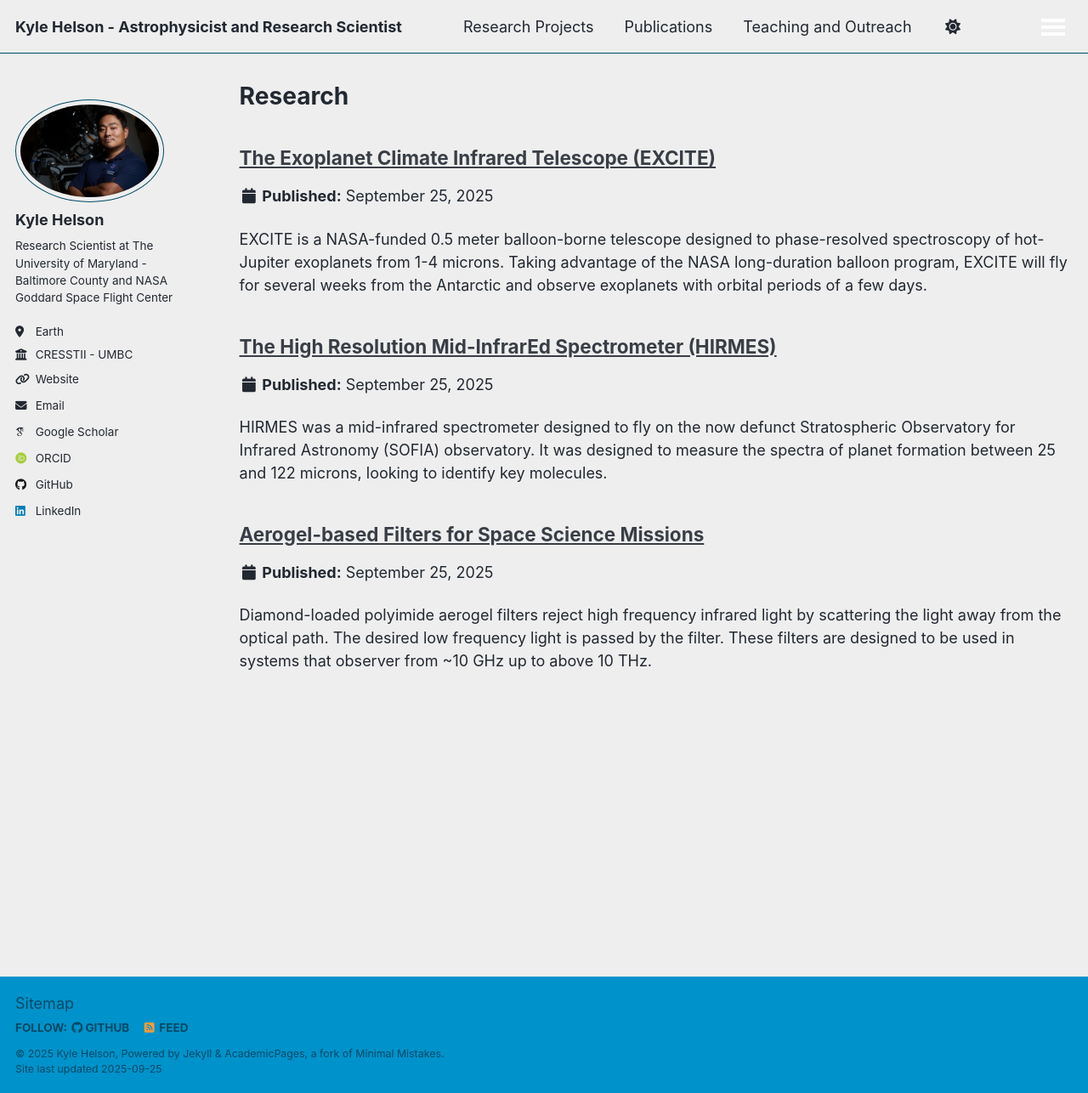
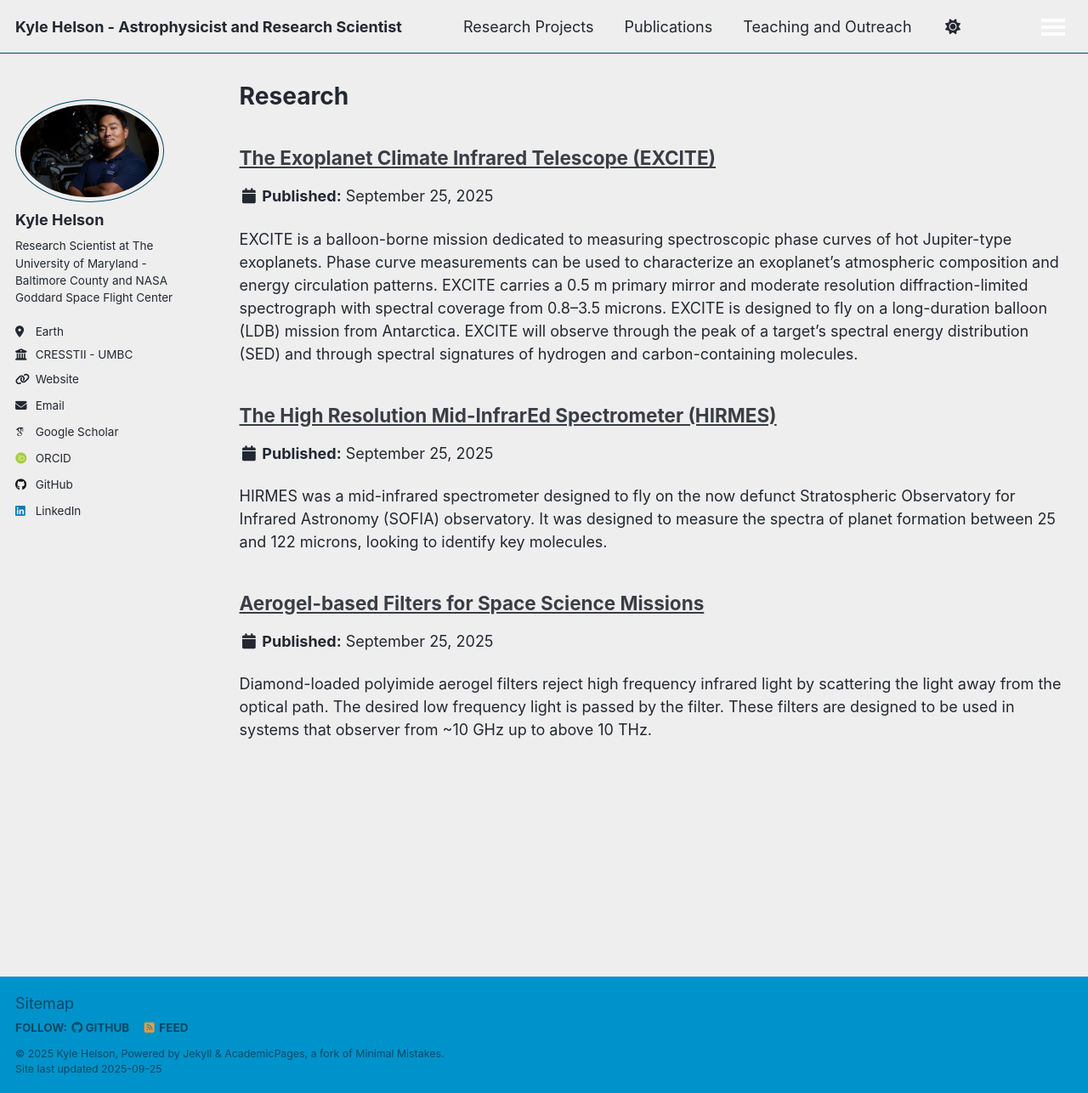
Before and after one commit to kylehelson/kylehelson.github.io, a Jekyll site: the page built from _pages/research.html, in a window 1280 px wide and 1286 px high. Shown: the whole window at 85% size. Built offline with Jekyll 4.4.1, drawn with Linux system fonts in a browser that asks for light colours; some web fonts are replaced; a script that is not in the unit is left out.

Commit message:
updated excite page, added group picture

```diff
--- a/_portfolio/EXCITE.md
+++ b/_portfolio/EXCITE.md
@@ -3,16 +3,22 @@ title: "The Exoplanet Climate Infrared Telescope (EXCITE)"
 about: "A balloon-borne hot-Jupiter phase curve spectrograph from 1-4 microns"
 
 ---
-EXCITE is a NASA-funded 0.5 meter balloon-borne telescope designed to phase-resolved spectroscopy of hot-Jupiter exoplanets from 1-4 microns. Taking advantage of the NASA long-duration balloon program, EXCITE will fly for several weeks from the Antarctic and observe exoplanets with orbital periods of a few days.
 
-EXCITE will be the first dedicated near-IR phase curve instrument, measuring a frequency band that is unavailable from the ground or airborne observatories. Because phase curves often require substantial telescope time, only a handful of them have been measured by Hubble, Warm Spitzer, and JWST. One three-week long science flight from EXCITE could double or triple the number of full hot Jupiter phase curves.
+EXCITE is a balloon-borne mission dedicated to measuring spectroscopic phase curves of hot Jupiter-type exoplanets. Phase curve measurements can be used to characterize an exoplanet's atmospheric composition and energy circulation patterns. EXCITE carries a 0.5 m primary mirror and moderate resolution diffraction-limited spectrograph with spectral coverage from 0.8--3.5 microns. EXCITE is designed to fly on a long-duration balloon (LDB) mission from Antarctica. EXCITE will observe through the peak of a target's spectral energy distribution (SED) and through spectral signatures of hydrogen and carbon-containing molecules.
+
+EXCITE will be the first dedicated near-IR phase curve instrument, measuring a frequency band that is unavailable from the ground or airborne observatories. Because phase curves often require substantial telescope time, only a handful of them have been measured by Hubble, Warm Spitzer, and JWST. One three-week long science flight from EXCITE could double or triple the number of full hot Jupiter phase curves to date.
 
 EXCITE leverages a flight-spare JWST NIRSpec H2RG and MACIE readout electronics from RST. EXCITE builds heavily upon the gondola and attitude control system from the SuperBIT series of flights.
 
 EXCITE is a collaboration between NASA Goddard Space Flight Center, Brown University, Arizona State University, La Sapienza Universita di Roma, StarSpec Technologies, Oxford University, Cornell University, and University College London.
 
+EXCITE successfully completed an engineering flight on August 31, 2024.
+[Read more about EXCITE here](https://science.nasa.gov/missions/scientific-balloons/nasas-excite-mission-prepared-for-scientific-balloon-flight/)
 
-[![Photograph of EXCITE on the NASA CSBF Launch Vehicle prior to the 2024 Engineering Flight](/images/excite/FTS2024-376.jpg)]
+![Photograph of EXCITE Field Team prior to the 2024 Engineering Flight](/images/excite/excite-group.jpg)
+
+
+![Photograph of EXCITE on the NASA CSBF Launch Vehicle prior to the 2024 Engineering Flight](/images/excite/FTS2024-376.jpg)
 
 
 Here is a video of the [EXCITE engineering flight launch](https://youtu.be/gyccHyHTNWM)
```
Also changed, not shown: images/excite/excite-group.jpg (added).
